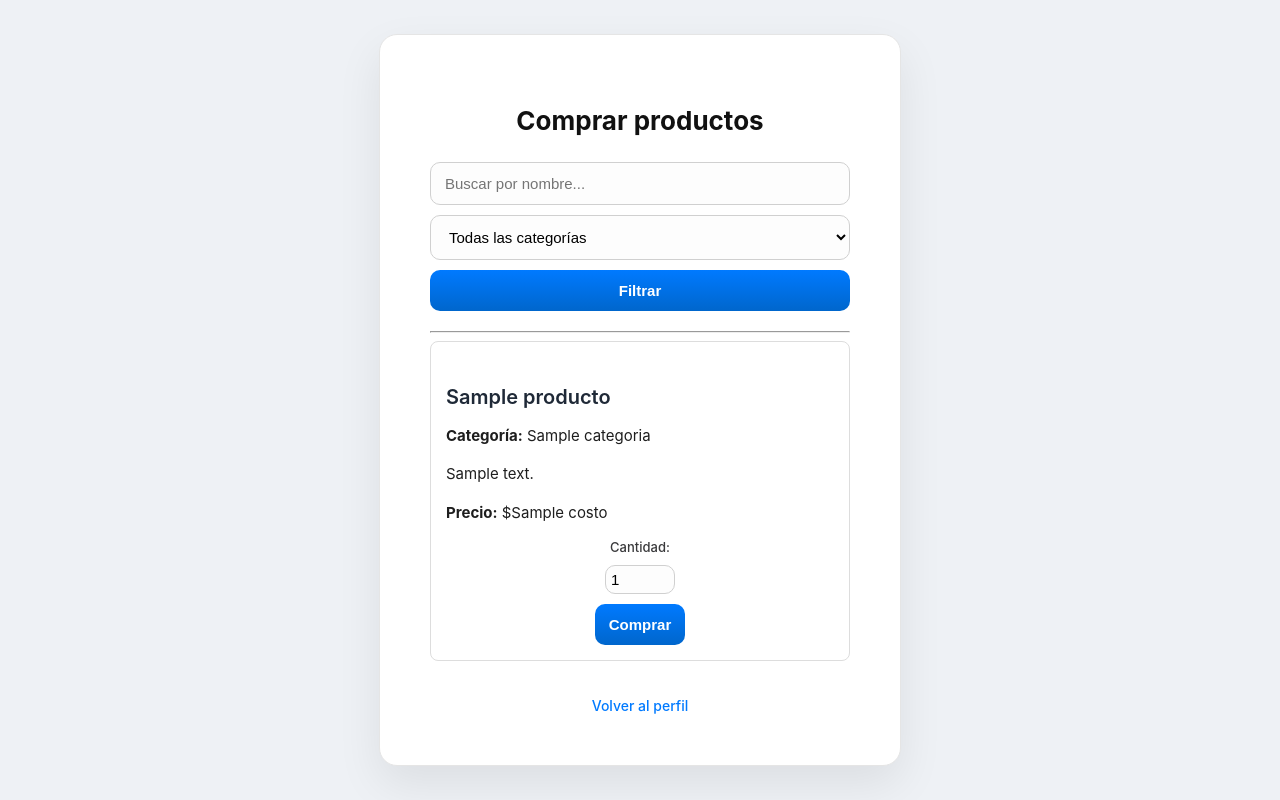
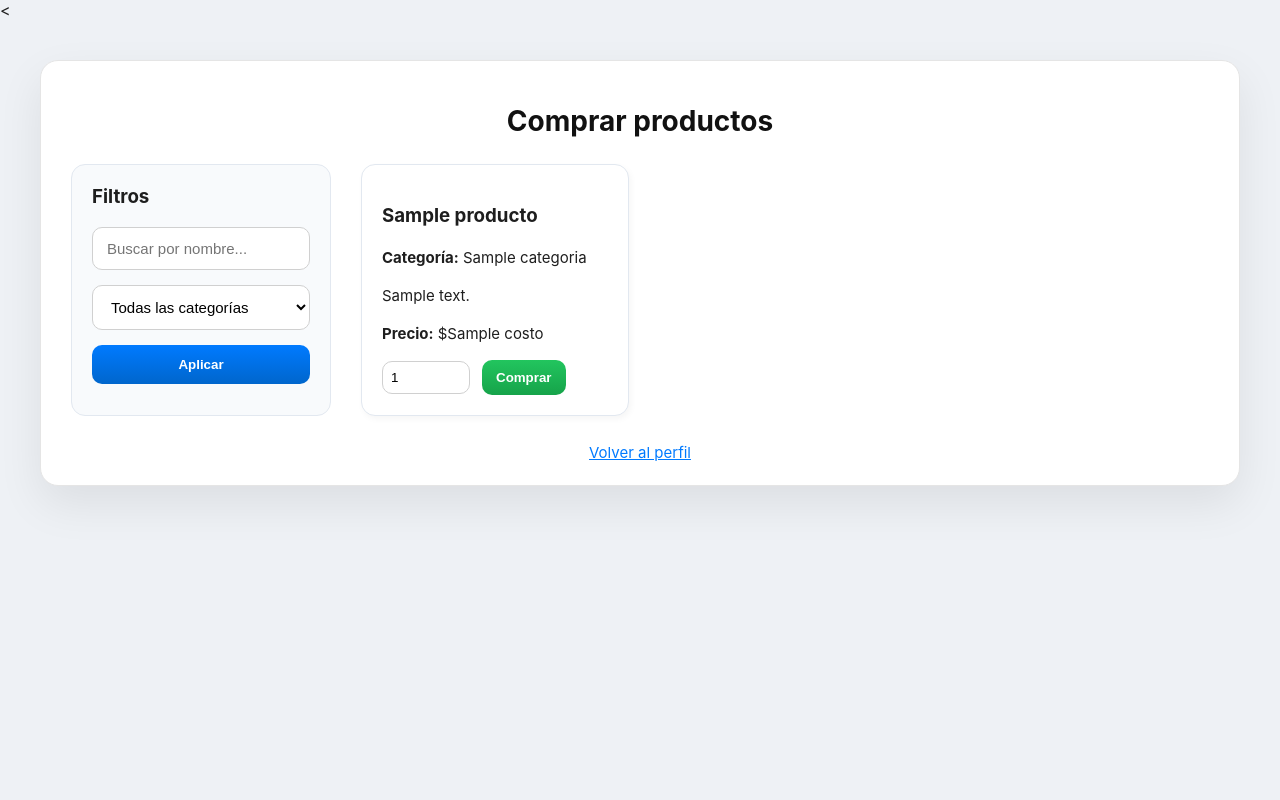
Before and after one commit to PauAlba/modulousuario, a Django app: template usuarios/templates/usuarios/comprar.html in a window 1280 px wide. Run offline with Django 3.2, Linux system fonts and the light colour scheme; the template is opened without the code that fills it: most values are stand-ins (such as "Sample title", 1, 10 or a date in 2020).

Commit message:
cambie el css y html de compras

```diff
--- a/usuarios/static/usuarios/styles.css
+++ b/usuarios/static/usuarios/styles.css
@@ -1,23 +1,27 @@
+/* ----------- BASE ----------- */
+
 body {
     font-family: "Inter", -apple-system, BlinkMacSystemFont, Helvetica, Arial, sans-serif;
     background: #eef1f5;
     margin: 0;
-    height: 100vh;
-    display: flex;
-    justify-content: center;
-    align-items: center;
+    padding: 0;
     color: #1e1e1e;
+    /* Quitamos el flex que rompía todo */
+    display: block;
+    height: auto;
 }
 
 .container {
+    width: 100%;
+    max-width: 1200px;
+    margin: 40px auto;
+    padding: 20px 30px;
     background: #ffffff;
-    padding: 48px 50px;
     border-radius: 18px;
-    width: 100%;
-    max-width: 420px;
     box-shadow: 0 18px 45px rgba(0,0,0,0.08);
     border: 1px solid #e5e5e5;
     animation: fadeIn 0.4s ease;
+    box-sizing: border-box;
 }
 
 @keyframes fadeIn {
@@ -27,166 +31,139 @@ body {
 
 h2 {
     margin-bottom: 26px;
-    font-size: 26px;
+    font-size: 28px;
     font-weight: 700;
     color: #111;
     text-align: center;
 }
 
-h3 {
-    margin-top: 28px;
-    margin-bottom: 14px;
-    font-size: 20px;
+/* ----------- LAYOUT PARA FILTROS + LISTA ----------- */
+
+.compras-layout {
+    display: grid;
+    grid-template-columns: 260px 1fr;
+    gap: 30px;
+}
+
+@media (max-width: 800px) {
+    .compras-layout {
+        grid-template-columns: 1fr;
+    }
+}
+
+/* ----------- SIDEBAR DE FILTROS ----------- */
+
+.sidebar-filtros {
+    background: #f8fafc;
+    border: 1px solid #e2e8f0;
+    padding: 20px;
+    border-radius: 14px;
+}
+
+.sidebar-filtros h3 {
+    margin-top: 0;
+}
+
+.filter-form {
+    display: flex;
+    flex-direction: column;
+    gap: 15px;
+}
+
+.filter-form input,
+.filter-form select {
+    padding: 12px 14px;
+    border-radius: 10px;
+    border: 1px solid #d0d0d0;
+    background: #ffffff;
+    font-size: 15px;
+}
+
+/* Botón filtros */
+.filter-form button {
+    padding: 12px;
+    background: linear-gradient(180deg, #007AFF, #0066CC);
+    color: #fff;
+    border-radius: 10px;
     font-weight: 600;
-    color: #1f2937;
+    border: none;
+    cursor: pointer;
 }
+
+/* ----------- LISTA DE PRODUCTOS ----------- */
+
+.productos-lista {
+    display: grid;
+    grid-template-columns: repeat(auto-fill, minmax(260px, 1fr));
+    gap: 22px;
+}
+
+.producto-card {
+    background: #ffffff;
+    border: 1px solid #e2e8f0;
+    padding: 20px;
+    border-radius: 14px;
+    box-shadow: 2px 3px 6px rgba(0,0,0,0.04);
+    transition: 0.2s ease;
+}
+
+.producto-card:hover {
+    transform: translateY(-3px);
+    box-shadow: 4px 6px 14px rgba(0,0,0,0.08);
+}
+
+/* ----------- FORMULARIO DE COMPRA ----------- */
+
+.compra-form {
+    margin-top: 12px;
+    display: flex;
+    align-items: center;
+    gap: 12px;
+}
+
+.compra-form input[type="number"] {
+    width: 70px;
+    padding: 8px;
+    border-radius: 10px;
+    border: 1px solid #d0d0d0;
+}
+
+.compra-form button {
+    padding: 10px 14px;
+    background: linear-gradient(180deg, #22c55e, #16a34a);
+    border: none;
+    color: white;
+    font-weight: 600;
+    border-radius: 10px;
+}
+
+.compra-form button:hover {
+    filter: brightness(1.1);
+}
+
+/* ----------- LINKS ----------- */
+
+.secondary {
+    display: block;
+    margin-top: 25px;
+    text-align: center;
+    color: #007aff;
+    font-size: 15px;
+}
+
+.secondary:hover {
+    opacity: 0.7;
+}
+
+/* ----------- TIPOGRAFÍA GENERAL ----------- */
 
 p, li, a {
     font-size: 15px;
     line-height: 1.55;
 }
 
-a {
-    color: #007aff;
-    text-decoration: none;
-    font-weight: 500;
-}
-
-a:hover {
-    opacity: 0.75;
-}
-
-.secondary {
-    display: block;
-    margin-top: 14px;
-    text-align: center;
-    color: #007aff;
+label {
     font-size: 14px;
-}
-
-form {
-    display: flex;
-    flex-direction: column;
-    gap: 18px;
-}
-
-form p {
-    display: flex;
-    flex-direction: column;
-    gap: 6px;
-    margin: 0;
-}
-
-label {
-    font-size: 13px;
-    font-weight: 500;
+    font-weight: 600;
     color: #3a3a3c;
 }
-
-input, select, textarea {
-    width: 100%;
-    padding: 12px 14px;
-    border-radius: 10px;
-    border: 1px solid #d0d0d0;
-    background: #fdfdfd;
-    font-size: 15px;
-    transition: all 0.15s ease;
-    box-sizing: border-box;
-}
-
-input:hover, select:hover, textarea:hover {
-    background: #fafafa;
-}
-
-input:focus, select:focus, textarea:focus {
-    border-color: #006CFF;
-    box-shadow: 0 0 0 3px rgba(0,108,255,0.18);
-    outline: none;
-    background: #ffffff;
-}
-
-button {
-    padding: 12px 14px;
-    border-radius: 10px;
-    background: linear-gradient(180deg, #007AFF, #0066CC);
-    border: none;
-    color: white;
-    font-size: 15px;
-    font-weight: 600;
-    cursor: pointer;
-    transition: 0.15s ease;
-}
-
-button:hover {
-    filter: brightness(1.1);
-}
-
-button:active {
-    transform: scale(0.98);
-}
-
-ul {
-    list-style: none;
-    padding: 0;
-    margin: 0;
-    display: flex;
-    flex-direction: column;
-    gap: 12px;
-}
-
-ul li {
-    background: #ffffff;
-    border: 1px solid #e5e7eb;
-    padding: 14px;
-    border-radius: 12px;
-    font-size: 15px;
-}
-
-.error {
-    color: #dc2626;
-    background: #fee2e2;
-    border: 1px solid #fecaca;
-    padding: 10px 12px;
-    border-radius: 10px;
-    font-size: 14px;
-}
-
-.success {
-    color: #15803d;
-    background: #dcfce7;
-    border: 1px solid #bbf7d0;
-    padding: 10px 12px;
-    border-radius: 10px;
-    font-size: 14px;
-}
-
-.productos-lista {
-    display: grid;
-    grid-template-columns: repeat(auto-fill, minmax(280px, 1fr));
-    gap: 20px;
-}
-
-.producto-card {
-    padding: 15px;
-    border: 1px solid #ddd;
-    border-radius: 8px;
-}
-
-.filter-form {
-    display: flex;
-    gap: 10px;
-    margin-bottom: 20px;
-}
-
-
-.compra-form {
-    margin-top: 10px;
-    display: flex;
-    align-items: center;
-    gap: 10px;
-}
-
-.compra-form input[type="number"] {
-    width: 70px;
-    padding: 5px;
-}
--- a/usuarios/templates/usuarios/comprar.html
+++ b/usuarios/templates/usuarios/comprar.html
@@ -22,6 +22,7 @@
 
 </body>
 </html> -->
+
 <!DOCTYPE html>
 <html lang="es">
 <head>
@@ -32,11 +33,16 @@
 </head>
 <body>
 
-<div class="container">
+<<div class="container">
 
     <h2>Comprar productos</h2>
 
-    <!-- Filtros -->
+    <div class="compras-layout">
+
+        <!-- SIDEBAR -->
+        <aside class="sidebar-filtros">
+            <h3>Filtros</h3>
+
             <form method="get" class="filter-form">
                 <input
                     type="text"
@@ -54,53 +60,35 @@
                     {% endfor %}
                 </select>
 
-        <button type="submit">Filtrar</button>
+                <button type="submit">Aplicar</button>
             </form>
+        </aside>
 
-    <hr>
-
-    <!-- Lista de productos -->
+        <!-- LISTA DE PRODUCTOS -->
         <div class="productos-lista">
-
             {% for producto in productos %}
                 <div class="producto-card">
                     <h3>{{ producto.nombre }}</h3>
-
                     <p><strong>Categoría:</strong> {{ producto.categoria }}</p>
-
-                {% if producto.descripcion %}
                     <p>{{ producto.descripcion }}</p>
-                {% endif %}
-
                     <p><strong>Precio:</strong> ${{ producto.costo }}</p>
 
-                <!-- Formulario para comprar -->
                     <form method="post" class="compra-form">
                         {% csrf_token %}
                         <input type="hidden" name="producto_id" value="{{ producto.id }}">
-
-                    <label>Cantidad:</label>
-                    <input
-                        type="number"
-                        name="cantidad"
-                        value="1"
-                        min="1"
-                        required
-                    >
-
+                        <input type="number" name="cantidad" value="1" min="1">
                         <button type="submit">Comprar</button>
                     </form>
                 </div>
-
-        {% empty %}
-            <p>No se encontraron productos.</p>
             {% endfor %}
         </div>
 
-    <br>
+    </div>
+
     <a class="secondary" href="{% url 'usuarios:perfil' %}">Volver al perfil</a>
 
 </div>
 
+
 </body>
 </html>
--- a/usuarios/templates/usuarios/editar_perfil.html
+++ b/usuarios/templates/usuarios/editar_perfil.html
@@ -1,7 +1,7 @@
 <html>
 <head>
     {% load static %}
-    <link rel="stylesheet" href="{% static 'usuarios/styles.css' %}">
+    <link rel="stylesheet" href="{% static 'usuarios/styles2.css' %}">
 </head>
 <body>
 
--- a/usuarios/templates/usuarios/login.html
+++ b/usuarios/templates/usuarios/login.html
@@ -2,7 +2,7 @@
 <html>
 <head>
     {% load static %}
-    <link rel="stylesheet" href="{% static 'usuarios/styles.css' %}">
+    <link rel="stylesheet" href="{% static 'usuarios/styles2.css' %}">
 </head>
 <body>
 
--- a/usuarios/templates/usuarios/perfil.html
+++ b/usuarios/templates/usuarios/perfil.html
@@ -2,7 +2,7 @@
 <html lang="es">
 <head>
     {% load static %}
-    <link rel="stylesheet" href="{% static 'usuarios/styles.css' %}">
+    <link rel="stylesheet" href="{% static 'usuarios/styles2.css' %}">
     <meta charset="UTF-8">
     <title>Perfil</title>
 </head>
--- a/usuarios/templates/usuarios/registro.html
+++ b/usuarios/templates/usuarios/registro.html
@@ -4,7 +4,7 @@
     {% load static %}
     <meta charset="UTF-8">
     <title>Registro</title>
-    <link rel="stylesheet" href="{% static 'usuarios/styles.css' %}">
+    <link rel="stylesheet" href="{% static 'usuarios/styles2.css' %}">
 </head>
 <body>
 
```
Lines whose indentation alone changed are shown as unchanged.
